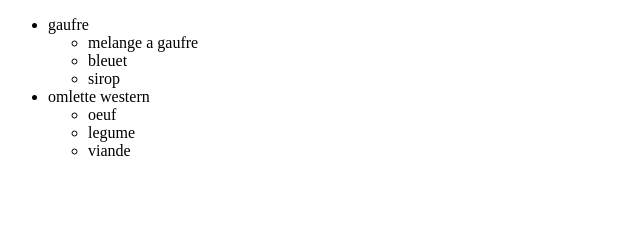
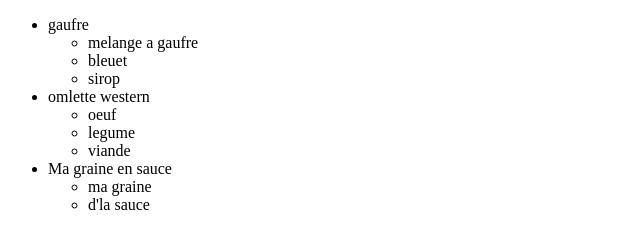
Before and after one commit to Mab1209/Chez-Marc-Andr-, a plain HTML site: page index.html in a window 1280 px wide. Shown: the whole page, without its empty margins (0-640 px from the left). Drawn offline with Linux system fonts and the light colour scheme.

Commit message:
Update index.html

```diff
--- a/index.html
+++ b/index.html
@@ -22,6 +22,13 @@
                 <li>viande</li>
 
             </ul>
+            <li>Ma graine en sauce</li>
+            <ul>
+                <li>ma graine</li>
+                <li>d'la sauce</li>
+
+
+            </ul>
 
 
     </ul>
```
